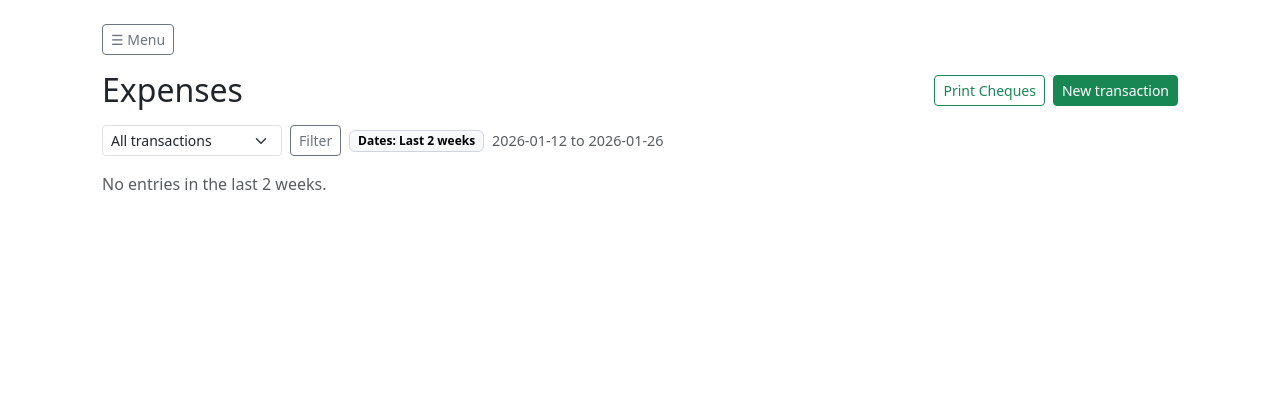
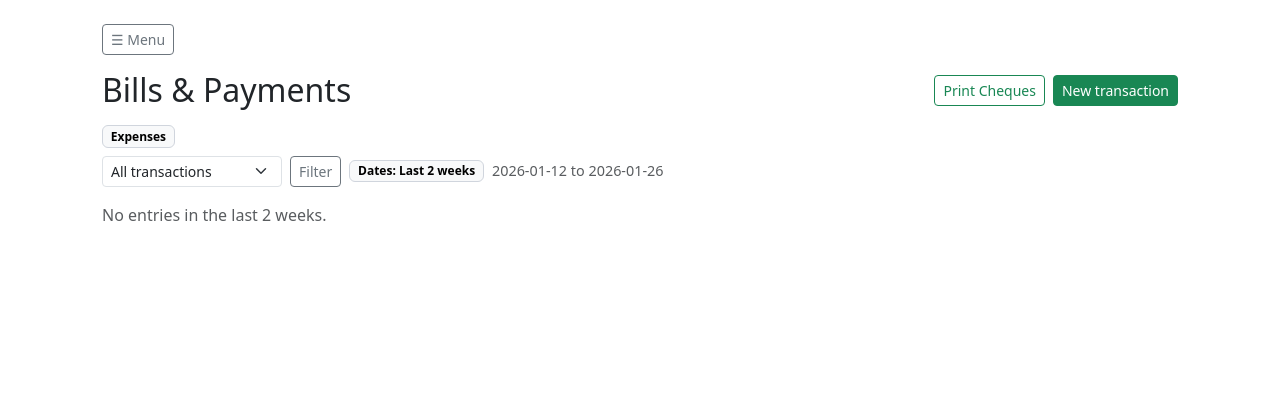
Before and after one commit to vatsraj17-ops/Payroll, a Flask app: page /expenses in a window 1280 px wide. Shown: the part 117-537 px from the top of the page. Run offline with Flask 3, Linux system fonts and the light colour scheme; the visitor is signed in with stand-in values (Sample User, id 1).

Commit message:
Rename expenses header and add expenses tab

```diff
--- a/templates/expenses_home.html
+++ b/templates/expenses_home.html
@@ -5,12 +5,16 @@
 {% block content %}
 <div class="d-flex align-items-center justify-content-between flex-wrap gap-2 mb-3">
   <div>
-    <h2 class="mb-0">Expenses</h2>
+    <h2 class="mb-0">Bills &amp; Payments</h2>
   </div>
   <div class="d-flex gap-2">
     <a class="btn btn-outline-success btn-sm" href="/subcontracts/bills">Print Cheques</a>
     <a class="btn btn-success btn-sm" href="/subcontracts/bills">New transaction</a>
   </div>
+</div>
+
+<div class="d-flex align-items-center gap-2 flex-wrap mb-2">
+  <span class="badge text-bg-light" style="border:1px solid #d0d5dd; font-weight:600;">Expenses</span>
 </div>
 
 <div class="d-flex align-items-center gap-2 flex-wrap mb-3">
```
